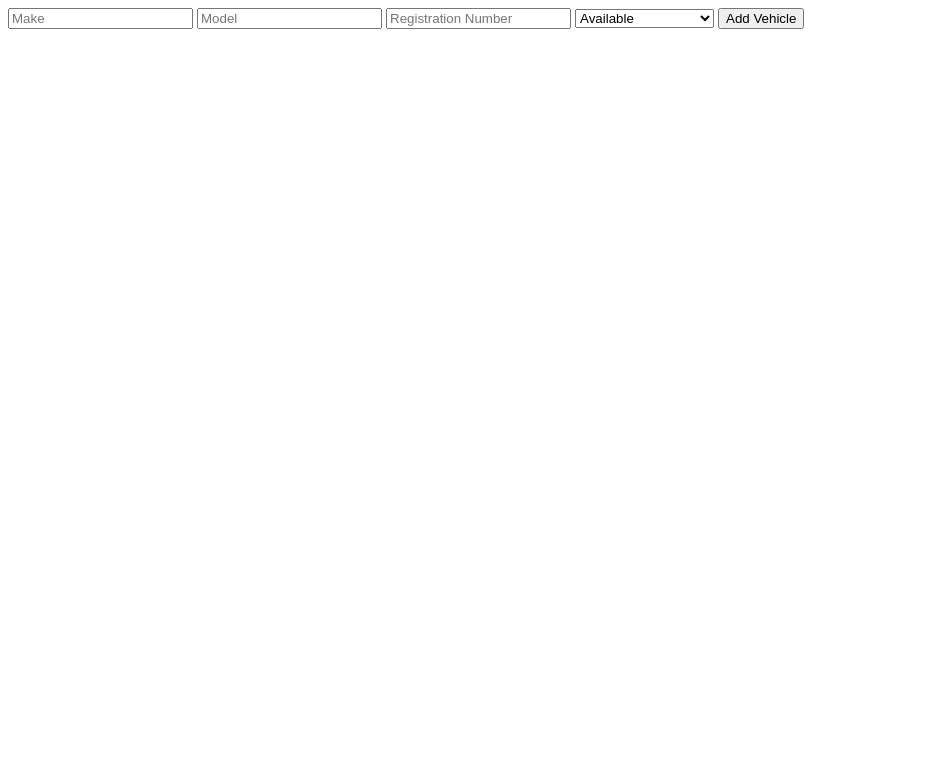
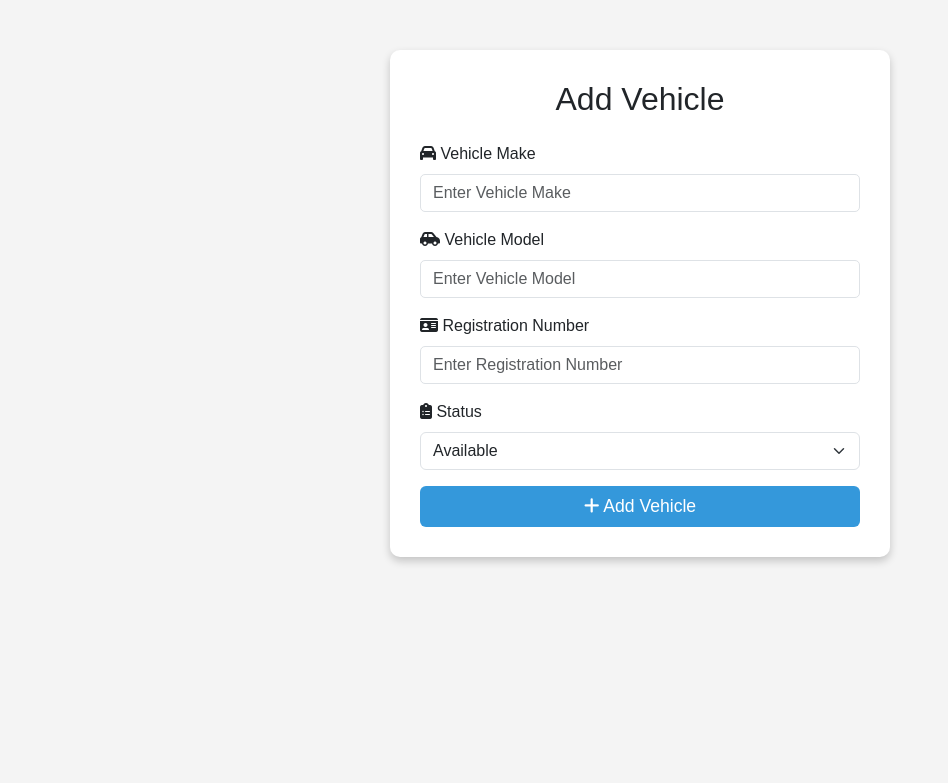
Before and after one commit to K-VishalKarthik/logicrew, a PHP site: page /user/vehicle.php in a window 1280 px wide. Shown: the top 783 px of the page, without its empty margins (0-948 px from the left). Run offline with PHP 8.4, Linux system fonts and the light colour scheme; the visitor is signed in with stand-in values (Sample User, id 1).

Commit message:
Update vehicle.php

```diff
--- a/fleet-management-system/user/vehicle.php
+++ b/fleet-management-system/user/vehicle.php
@@ -24,16 +24,74 @@ if (isset($_POST['add_vehicle'])) {
     }
 }
 ?>
+<!DOCTYPE html>
+<html lang="en">
+<head>
+    <meta charset="UTF-8">
+    <meta name="viewport" content="width=device-width, initial-scale=1.0">
+    <title>Add Vehicle | Fleet Management</title>
+    <link href="https://cdn.jsdelivr.net/npm/bootstrap@5.3.0/dist/css/bootstrap.min.css" rel="stylesheet">
+    <script src="https://cdn.jsdelivr.net/npm/bootstrap@5.3.0/dist/js/bootstrap.bundle.min.js"></script>
+    <link rel="stylesheet" href="https://cdnjs.cloudflare.com/ajax/libs/font-awesome/6.4.2/css/all.min.css">
+    <style>
+        body {
+            background-color: #f4f4f4;
+            font-family: 'Poppins', sans-serif;
+        }
+        .container {
+            max-width: 500px;
+            margin-top: 50px;
+            background: white;
+            padding: 30px;
+            border-radius: 10px;
+            box-shadow: 0 4px 8px rgba(0, 0, 0, 0.2);
+        }
+        .form-control {
+            border-radius: 5px;
+        }
+        .btn-custom {
+            background-color: #3498db;
+            color: white;
+            font-size: 1.1rem;
+            transition: 0.3s;
+        }
+        .btn-custom:hover {
+            background-color: #2980b9;
+        }
+    </style>
+</head>
+<body>
 
-<!-- HTML Form -->
+<div class="container">
+    <h2 class="text-center mb-4">Add Vehicle</h2>
     <form method="POST">
-    <input type="text" name="make" placeholder="Make" required>
-    <input type="text" name="model" placeholder="Model" required>
-    <input type="text" name="registration_number" placeholder="Registration Number" required>
-    <select name="status">
+        <div class="mb-3">
+            <label class="form-label"><i class="fa-solid fa-car"></i> Vehicle Make</label>
+            <input type="text" name="make" class="form-control" placeholder="Enter Vehicle Make" required>
+        </div>
+
+        <div class="mb-3">
+            <label class="form-label"><i class="fa-solid fa-car-side"></i> Vehicle Model</label>
+            <input type="text" name="model" class="form-control" placeholder="Enter Vehicle Model" required>
+        </div>
+
+        <div class="mb-3">
+            <label class="form-label"><i class="fa-solid fa-id-card"></i> Registration Number</label>
+            <input type="text" name="registration_number" class="form-control" placeholder="Enter Registration Number" required>
+        </div>
+
+        <div class="mb-3">
+            <label class="form-label"><i class="fa-solid fa-clipboard-list"></i> Status</label>
+            <select name="status" class="form-select">
                 <option value="available">Available</option>
                 <option value="under maintenance">Under Maintenance</option>
                 <option value="in use">In Use</option>
             </select>
-    <button type="submit" name="add_vehicle">Add Vehicle</button>
+        </div>
+
+        <button type="submit" name="add_vehicle" class="btn btn-custom w-100"><i class="fa-solid fa-plus"></i> Add Vehicle</button>
     </form>
+</div>
+
+</body>
+</html>
```
Lines whose indentation alone changed are shown as unchanged.
